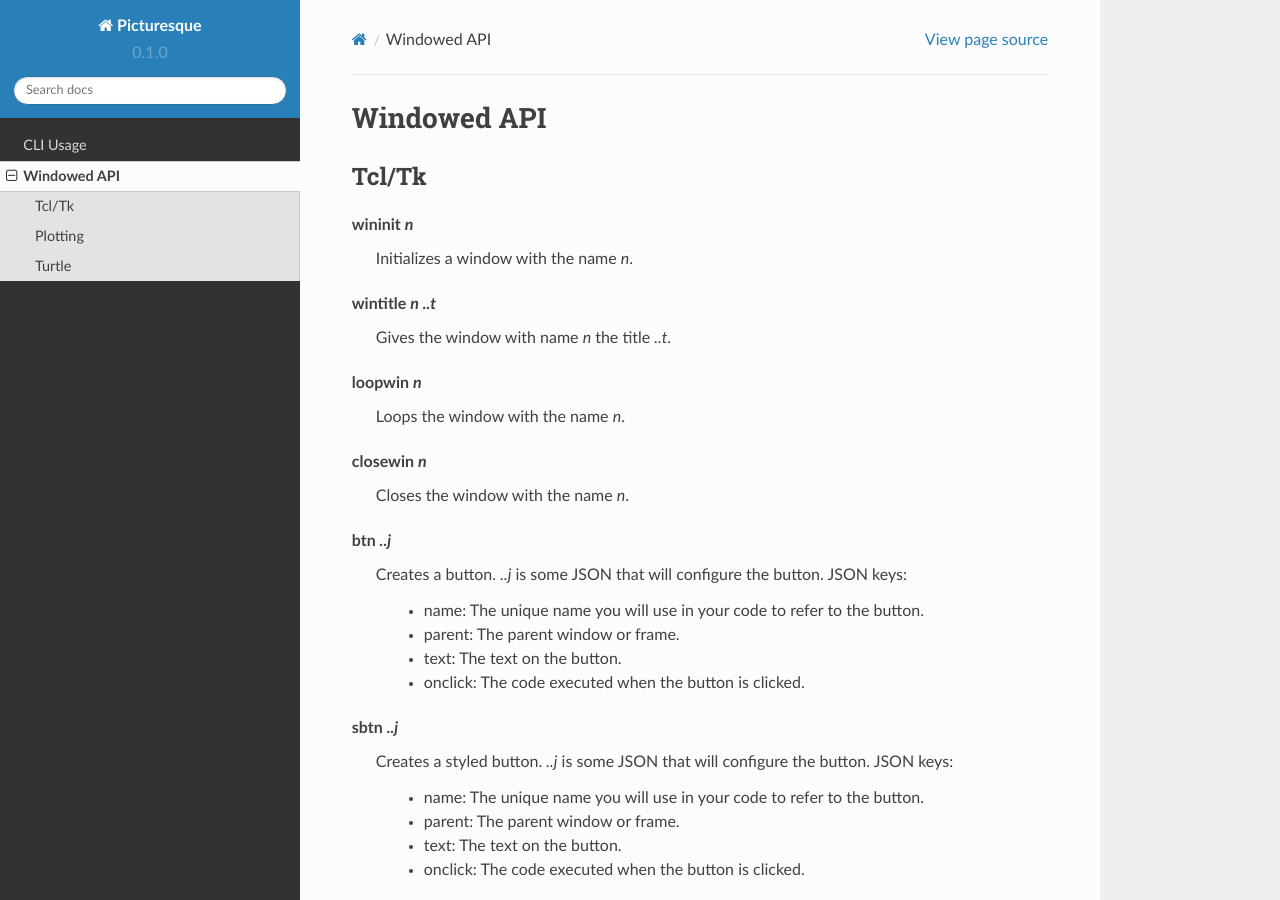
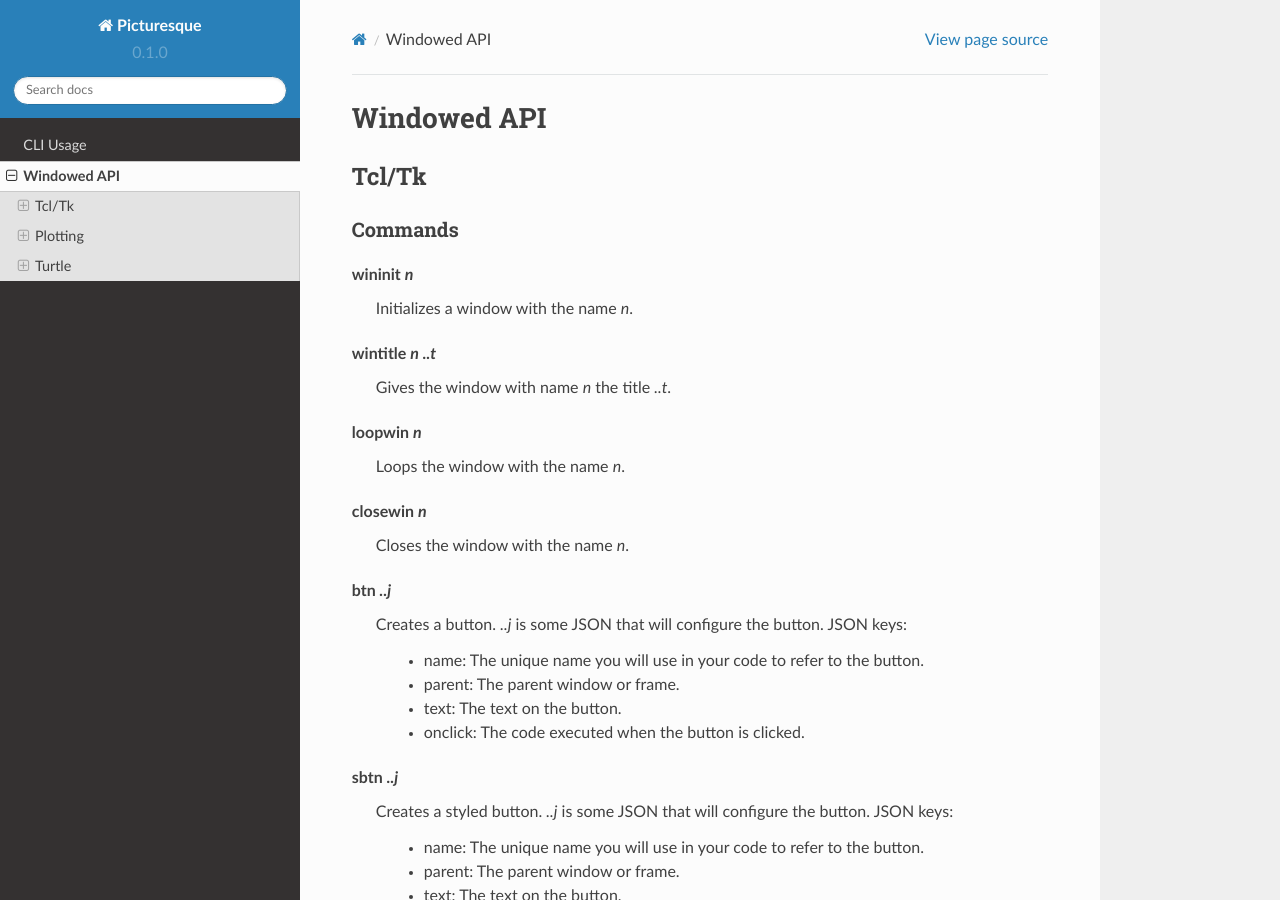
Before and after one commit to tiashDev/pic-docs, a Sphinx documentation site: the page built from docs/source/win-api.rst, in a window 1280 px wide and 900 px high. Built offline with Sphinx 7.4.7 and the Read the Docs theme 2.0.0, drawn with Linux system fonts in a browser that asks for light colours.

Commit message:
Update win-api.rst

```diff
--- a/docs/source/win-api.rst
+++ b/docs/source/win-api.rst
@@ -3,6 +3,9 @@
 
 Tcl/Tk
 ------
+
+Commands
+^^^^^^^^
 
 .. _wininit:
 
@@ -132,6 +135,9 @@
 Plotting
 --------
 
+Commands
+^^^^^^^^
+
 .. _plot:
 
 plot *..x* * *..y*
@@ -175,6 +181,9 @@
             Plots a histogram with random values. The mean of the values is *me*, the median *md* and the mode *mo*.
 Turtle
 ------
+
+Commands
+^^^^^^^^
 
 .. _forward:
 
```
